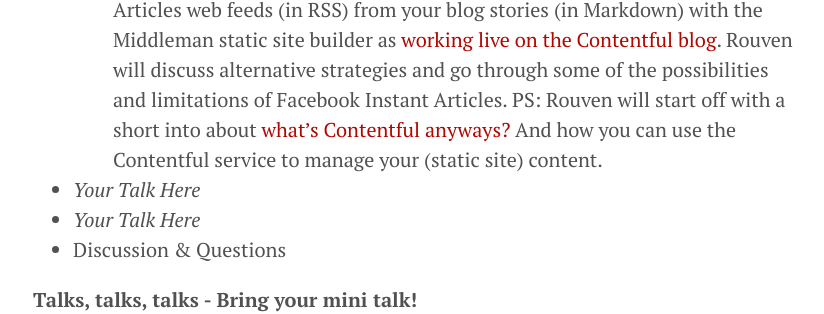
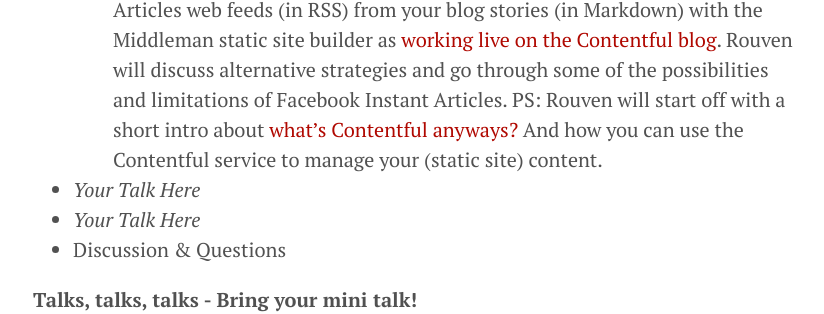
Before and after one commit to goodbyeaustria/archive, a Jekyll site: the page built from index.md, in a window 1280 px wide and 900 px high, scrolled down 1824 px. Shown: the part 234-548 px from the top of the window, without its empty margins (227-1051 px from the left). Built offline with Jekyll 4.4.1, drawn with Linux system fonts in a browser that asks for light colours.

Commit message:
Update index.md

```diff
--- a/index.md
+++ b/index.md
@@ -36,7 +36,7 @@
   - Summary: An insight look about a hand-crafted Metalsmith plugin, that is, [`metalsmith-remote-json-to-files`](https://github.com/okonet/metalsmith-remote-json-to-files ) that lets you fetch JSON from remote URLs, transform and inject as files into the metalsmith pipeline and how it gets used to automate the [changelog](http://colorsnapper.com/changelog) generation for the [ColorSnapper](http://colorsnapper.com) site.
 - **Real World Static Site Showcase II - Inside Contentful - Turn Your Blog Posts into Facebook Instant Articles w/ Middleman** by [Rouven Weßling](https://twitter.com/rouvenwessling) [(Contentful)](https://contentful.com)
   - Bio: Rouven Weßling is a Joomla! developer turned front-end developer and is now a developer evangelist for Contentful. When not programming you most likely find Rouven eating cake or running on the streets of Berlin (so he can eat more cake).
-  - Summary: [Facebook Instant Articles](https://instantarticles.fb.com) is a new way for any publisher - including you ;-) - to create fast, interactive articles on (mobile) Facebook.  Rouven will show how you can prepare and auto-build Facebook Instant Articles web feeds (in RSS) from your blog stories (in Markdown) with  the Middleman static site builder as [working live on the Contentful blog](https://www.contentful.com/blog/2016/05/13/facebook-instant-articles-and-contentful). Rouven will discuss alternative strategies and go through some of the possibilities and limitations of Facebook Instant Articles. PS: Rouven will start off with a short into about [what's Contentful anyways?](https://contentful.com) And how you can use the Contentful service to manage your (static site) content.
+  - Summary: [Facebook Instant Articles](https://instantarticles.fb.com) is a new way for any publisher - including you ;-) - to create fast, interactive articles on (mobile) Facebook.  Rouven will show how you can prepare and auto-build Facebook Instant Articles web feeds (in RSS) from your blog stories (in Markdown) with  the Middleman static site builder as [working live on the Contentful blog](https://www.contentful.com/blog/2016/05/13/facebook-instant-articles-and-contentful). Rouven will discuss alternative strategies and go through some of the possibilities and limitations of Facebook Instant Articles. PS: Rouven will start off with a short intro about [what's Contentful anyways?](https://contentful.com) And how you can use the Contentful service to manage your (static site) content.
 - _Your Talk Here_
 - _Your Talk Here_
 - Discussion & Questions
```
